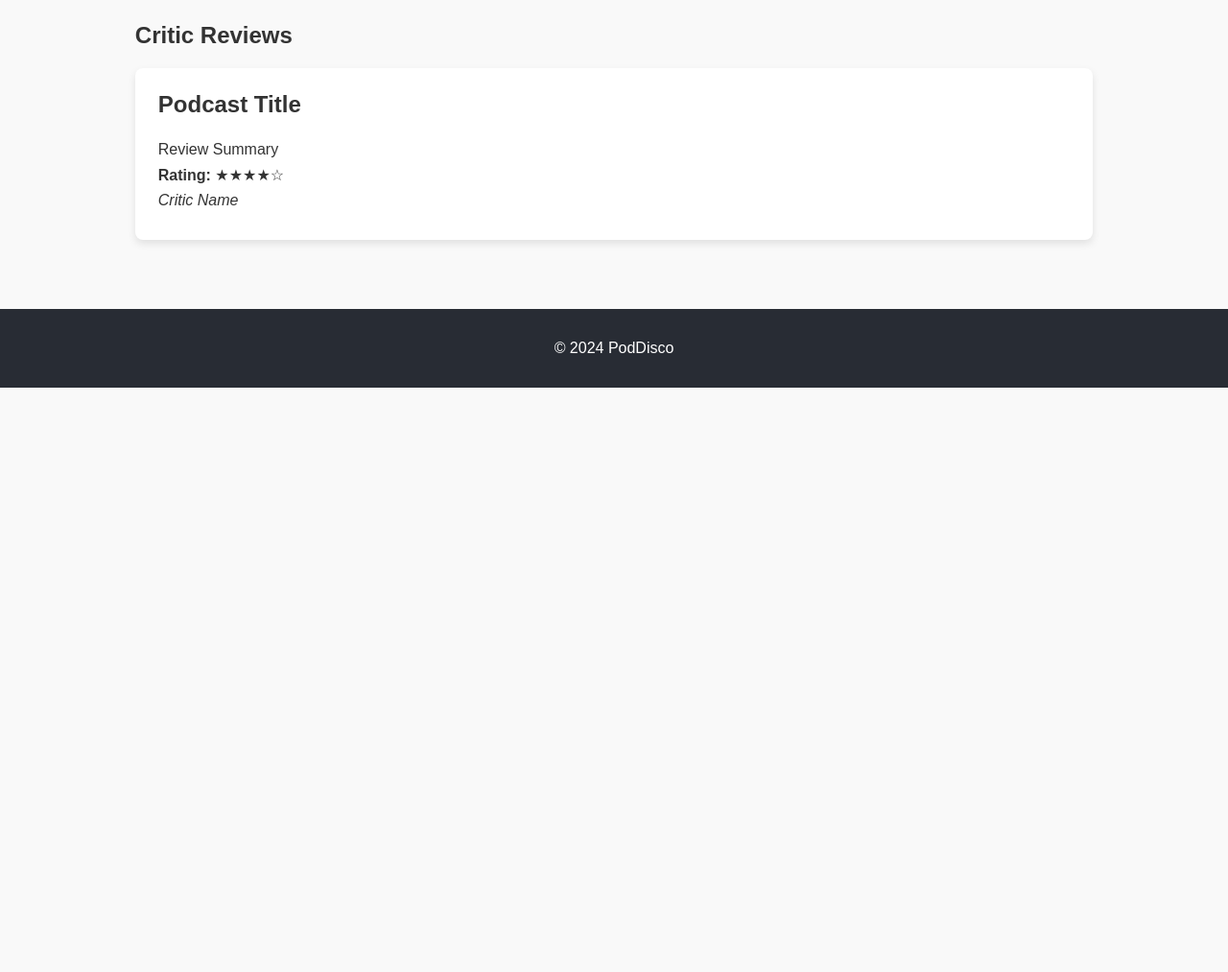
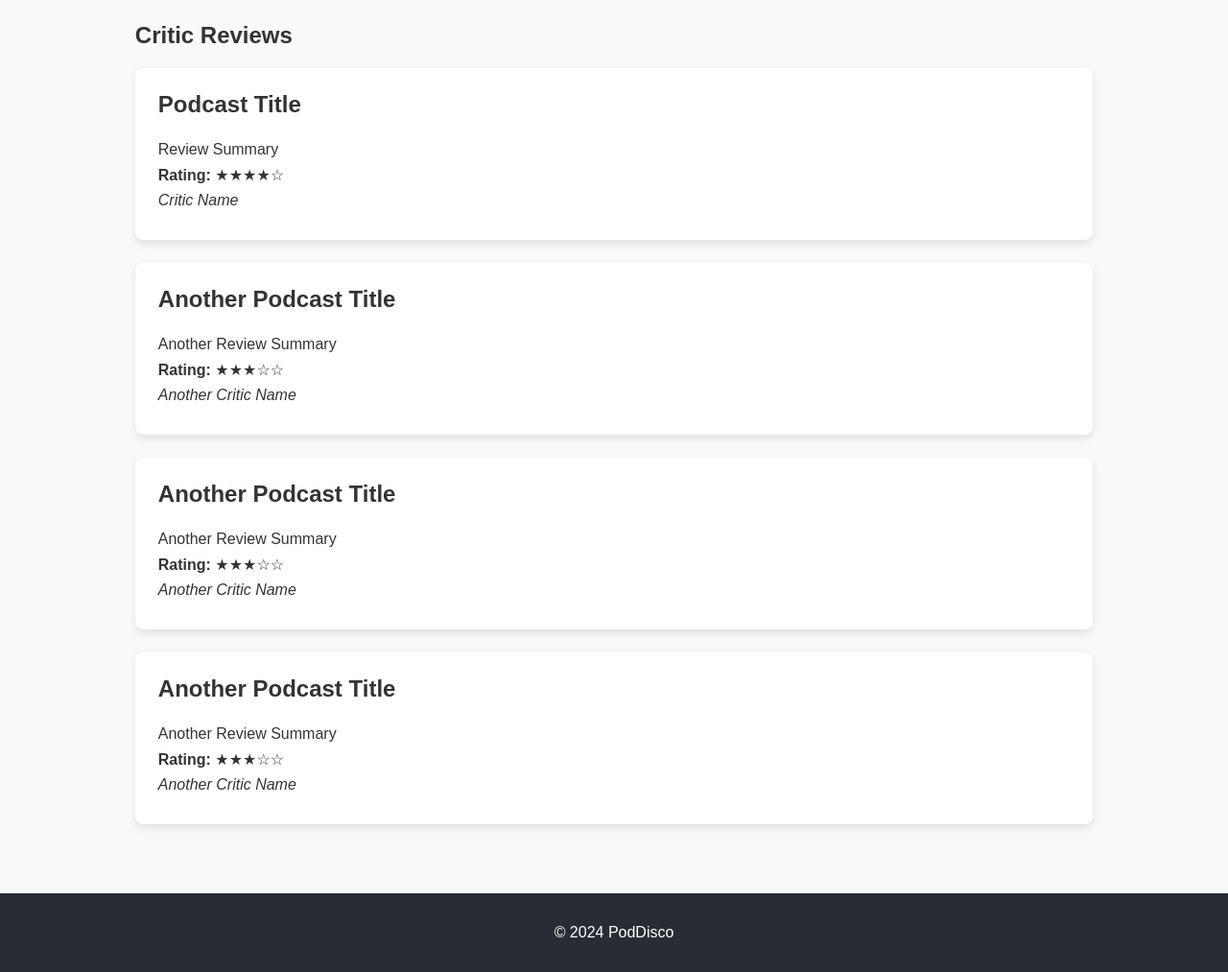
Before and after one commit to zoewri/PodDisco, a plain HTML site: page index.html in a window 1280 px wide. Shown: the part 176-1189 px from the top of the page at 96% size. Before the commit the page ends 800 px from the top, so only its background shows below. Drawn offline with Linux system fonts and the light colour scheme.

Commit message:
Update index.html

```diff
--- a/index.html
+++ b/index.html
@@ -20,6 +20,24 @@
                 <p><strong>Rating: </strong>★★★★☆</p>
                 <p><em>Critic Name</em></p>
             </div>
+            <div class="review-card">
+                <h3>Another Podcast Title</h3>
+                <p>Another Review Summary</p>
+                <p><strong>Rating: </strong>★★★☆☆</p>
+                <p><em>Another Critic Name</em></p>
+            </div>
+            <div class="review-card">
+                <h3>Another Podcast Title</h3>
+                <p>Another Review Summary</p>
+                <p><strong>Rating: </strong>★★★☆☆</p>
+                <p><em>Another Critic Name</em></p>
+            </div>
+            <div class="review-card">
+                <h3>Another Podcast Title</h3>
+                <p>Another Review Summary</p>
+                <p><strong>Rating: </strong>★★★☆☆</p>
+                <p><em>Another Critic Name</em></p>
+            </div>
             <!-- Add more review cards here -->
         </section>
     </main>
```
